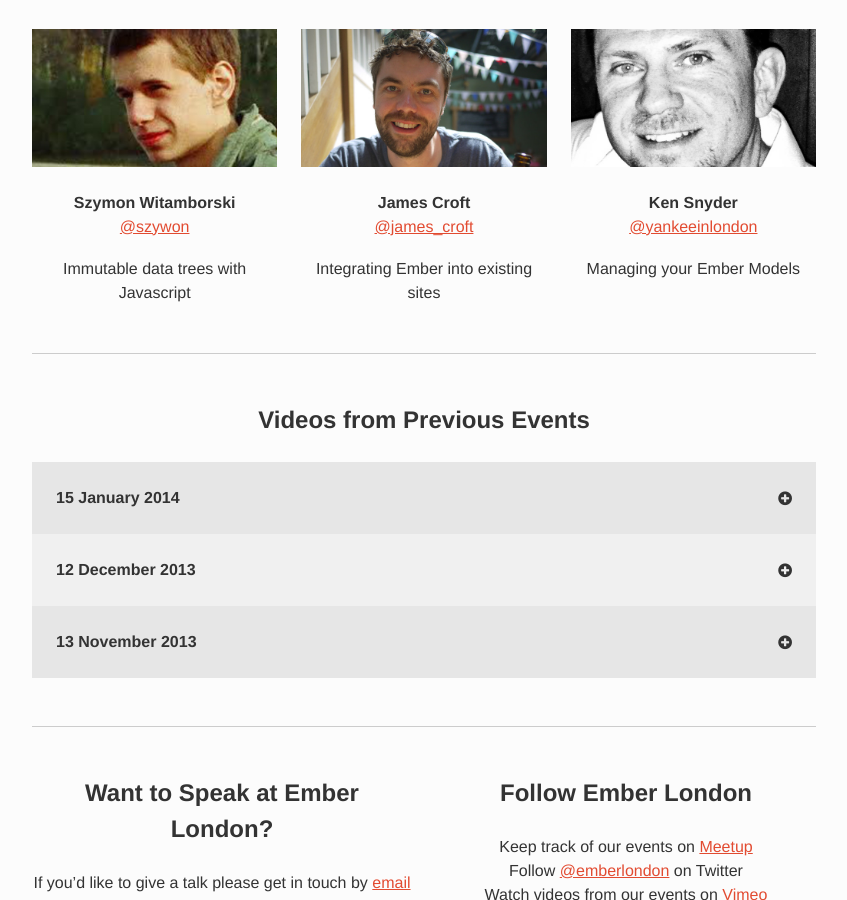
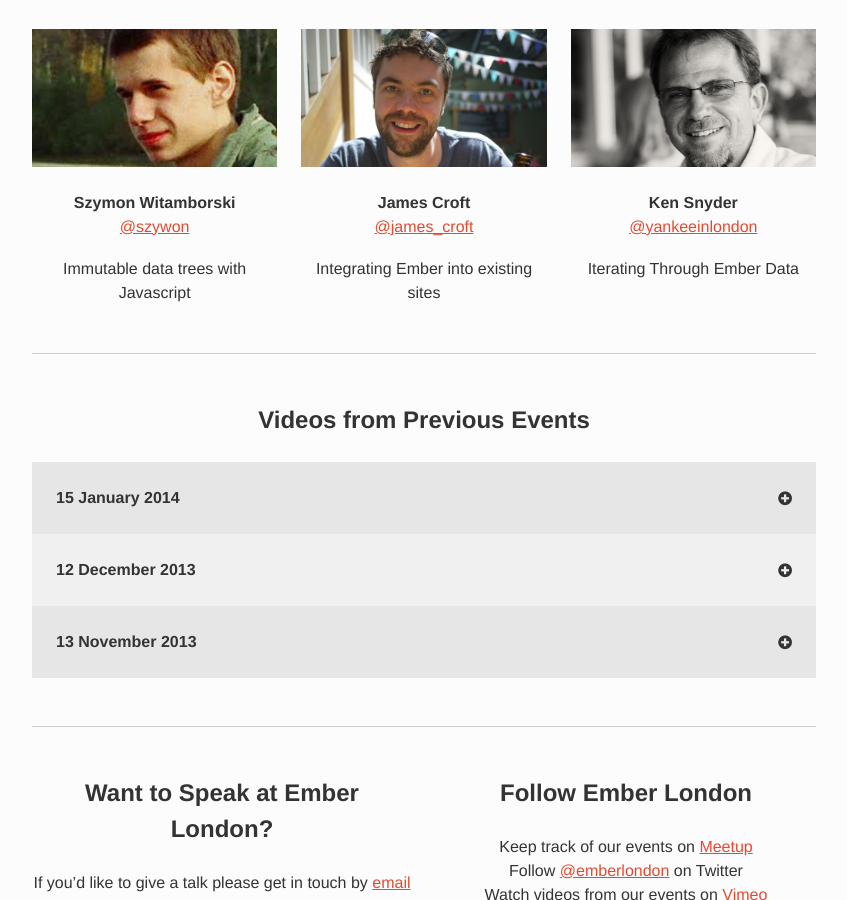
Before and after one commit to emberlondon/emberlondon.github.io, a Jekyll site: the page built from index.html, in a window 1280 px wide and 900 px high, scrolled down 1013 px. Shown: the whole window, without its empty margins (216-1063 px from the left). Built offline with Jekyll 4.4.1, drawn with Linux system fonts in a browser that asks for light colours; nearby versions of some CDN libraries.

Commit message:
Update Ken’s details

```diff
--- a/_data/next-event.yml
+++ b/_data/next-event.yml
@@ -12,5 +12,5 @@
     image: images/speakers/crofty.jpg
   - speaker_name: Ken Snyder
     speaker_twitter: '@yankeeinlondon'
-    info: Managing your Ember Models
+    info: Iterating Through Ember Data
     image: images/speakers/ken.jpg
```
Also changed, not shown: images/speakers/ken.jpg.
